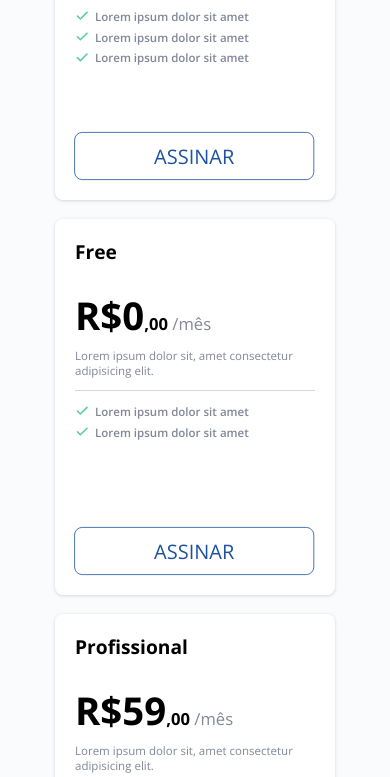
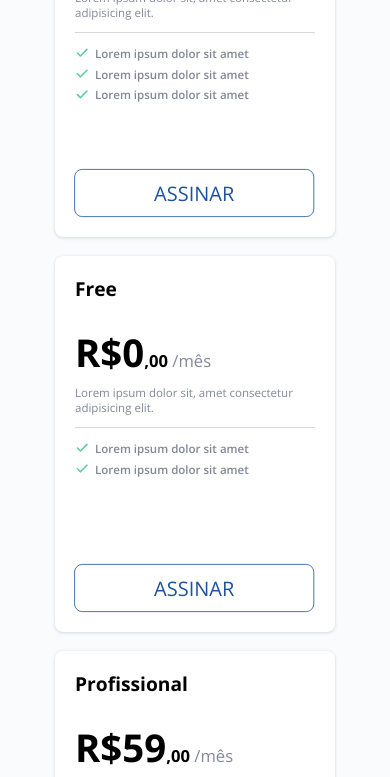
Before and after one commit to marcelofgaraujo/pricingTable_challenge, a plain HTML site: page index.html in a window 390 px wide. Shown: the part 478-1255 px from the top of the page. Drawn offline with nearby package versions, Linux system fonts and the light colour scheme.

Commit message:
Update style.css

```diff
--- a/style.css
+++ b/style.css
@@ -169,7 +169,7 @@ ul {
     .container {
         display: flex;
         flex-direction: column;
-        margin-top: 150px;
+        margin-top: 225px;
         align-items: center;
     }
     .box1, .box2, .box3 {
@@ -199,7 +199,4 @@ ul {
         font-size: 15px;
         margin-bottom: 0;
     }
-    .container {
-        margin-top: 150px;
-    }
 }
```
